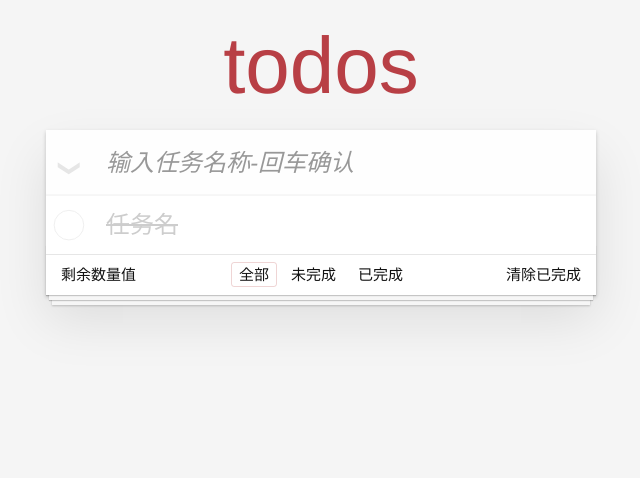
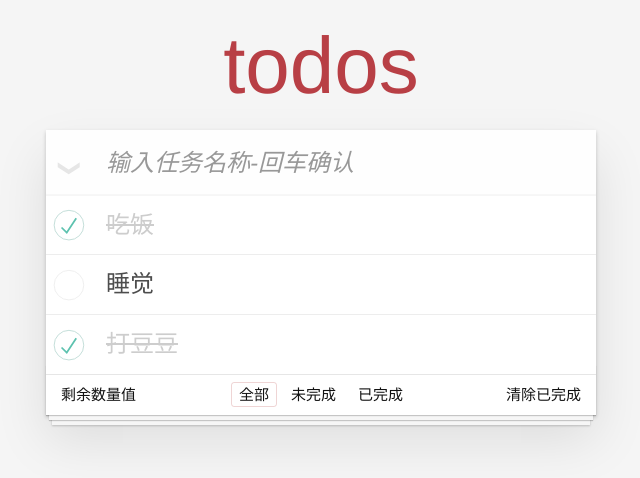
Before and after one commit to Disney-Princess-at-large/vue-task, a Vue app: page / in a window 1280 px wide. Shown: the top 478 px of the page, without its empty margins (319-959 px from the left). Built offline with nearby package versions, Linux system fonts and the light colour scheme.

Commit message:
铺设待办任务

```diff
--- a/src/App.vue
+++ b/src/App.vue
@@ -2,7 +2,7 @@
   <section class="todoapp">
     <!-- 除了驼峰, 还可以使用-转换链接 -->
     <TodoHeader></TodoHeader>
-    <TodoMain></TodoMain>
+    <TodoMain :list="list"></TodoMain>
     <TodoFooter></TodoFooter>
   </section>
 </template>
@@ -18,5 +18,14 @@ export default {
     TodoMain,
     TodoFooter,
   },
+  data() {
+    return {
+      list: [
+        { id: 100, name: "吃饭", isDone: true },
+        { id: 201, name: "睡觉", isDone: false },
+        { id: 103, name: "打豆豆", isDone: true },
+      ],
+    };
+  },
 };
 </script>
--- a/src/components/TodoMain.vue
+++ b/src/components/TodoMain.vue
@@ -1,10 +1,10 @@
 <template>
   <ul class="todo-list">
     <!-- completed: 完成的类名 -->
-    <li class="completed">
+    <li :class="{ completed: item.isDone }" v-for="item in list" :key="item.id">
       <div class="view">
-        <input class="toggle" type="checkbox" />
-        <label>任务名</label>
+        <input class="toggle" type="checkbox" v-model="item.isDone" />
+        <label>{{ item.name }}</label>
         <button class="destroy"></button>
       </div>
     </li>
@@ -12,5 +12,12 @@
 </template>
 
 <script>
-export default {};
+export default {
+  props: {
+    list: {
+      type: Array,
+      default: () => [],
+    },
+  },
+};
 </script>
```
